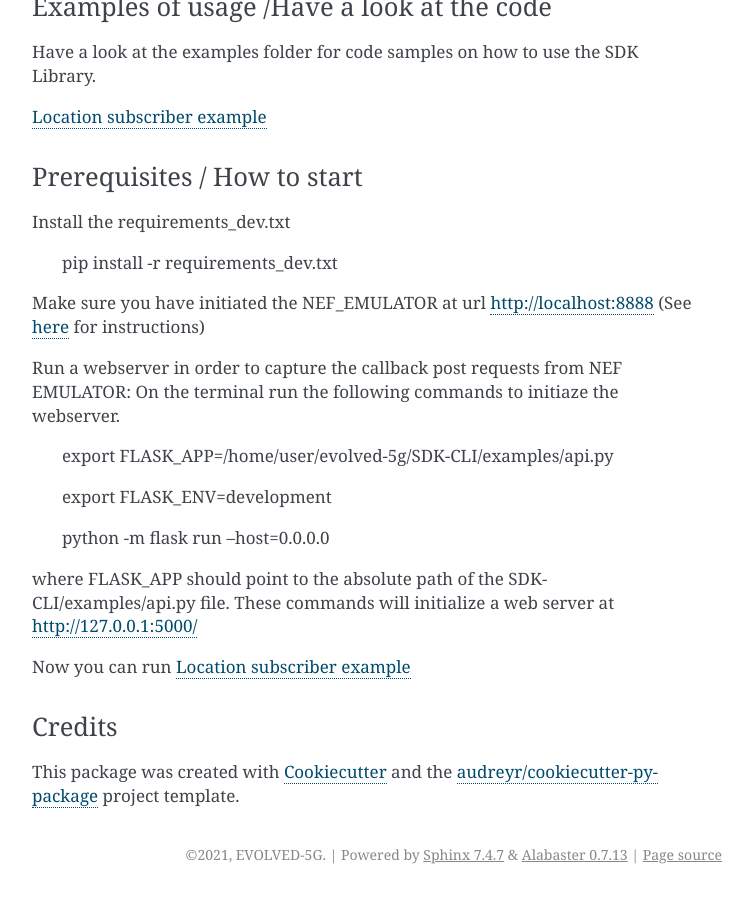
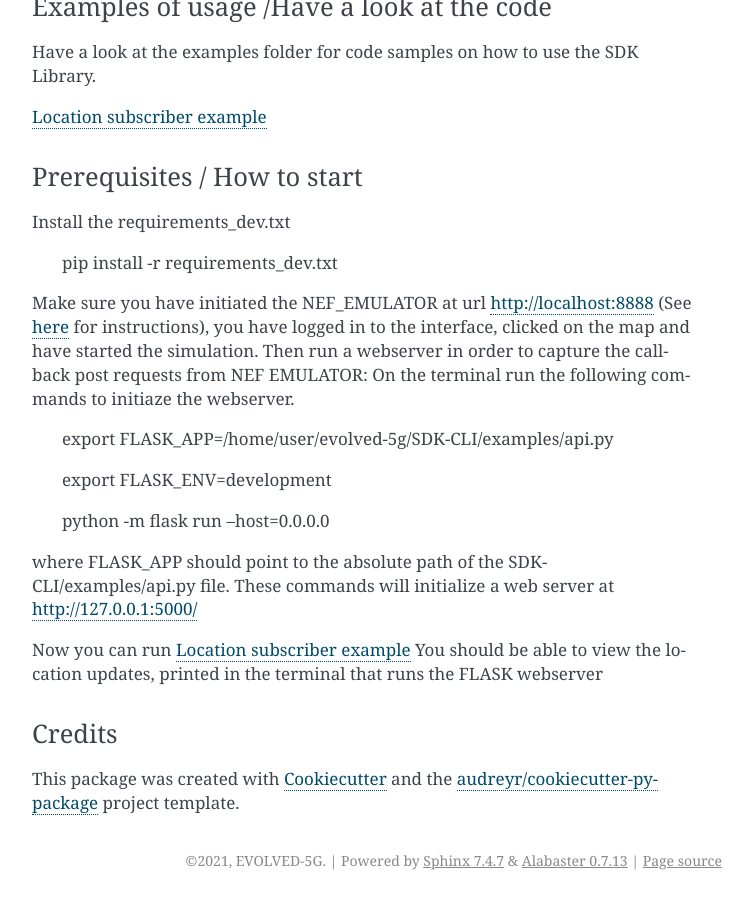
Before and after one commit to EVOLVED-5G/SDK-CLI, a Sphinx documentation site: the page built from docs/readme.rst, in a window 1280 px wide and 900 px high, scrolled down 1800 px. Shown: the whole window, without its empty margins (388-1141 px from the left). Built offline with Sphinx 7.4.7, drawn with Linux system fonts in a browser that asks for light colours; pages that are not in the unit, such as notebooks, are missing from menus.

Commit message:
update documentation,add some details about the NEF #7

```diff
--- a/README.rst
+++ b/README.rst
@@ -125,9 +125,9 @@ Install the requirements_dev.txt
 
     pip install -r requirements_dev.txt
 
-Make sure you have initiated the NEF_EMULATOR at url http://localhost:8888 (See  `here <https://github.com/EVOLVED-5G/NEF_emulator>`_  for instructions)
-
-Run a webserver in order to capture the callback post requests from NEF EMULATOR: On the terminal run the following commands to initiaze the webserver.
+Make sure you have initiated the NEF_EMULATOR at url http://localhost:8888 (See  `here <https://github.com/EVOLVED-5G/NEF_emulator>`_  for instructions),
+you have logged in to the interface, clicked on the map and have started the simulation.
+Then run a webserver in order to capture the callback post requests from NEF EMULATOR: On the terminal run the following commands to initiaze the webserver.
 
 
     export FLASK_APP=/home/user/evolved-5g/SDK-CLI/examples/api.py
@@ -140,7 +140,7 @@ where FLASK_APP should point to the absolute path of the SDK-CLI/examples/api.py
 These commands will initialize a web server at http://127.0.0.1:5000/
 
 Now you can run `Location subscriber example <https://github.com/EVOLVED-5G/SDK-CLI/blob/libraries/examples/location_subscriber_examples.py>`_
-
+You should be able to view the location updates, printed in the terminal that runs the FLASK webserver
 
 Credits
 -------
--- a/docs/libraries.rst
+++ b/docs/libraries.rst
@@ -18,9 +18,10 @@ Install the requirements_dev.txt
 
     pip install -r requirements_dev.txt
 
-Make sure you have initiated the NEF_EMULATOR at url http://localhost:8888 (See  `here <https://github.com/EVOLVED-5G/NEF_emulator>`_  for instructions)
+Make sure you have initiated the NEF_EMULATOR at url http://localhost:8888 (See  `here <https://github.com/EVOLVED-5G/NEF_emulator>`_  for instructions),
+you have logged in to the interface, clicked on the map and have started the simulation.
 
-Run a webserver in order to capture the callback post requests from NEF EMULATOR: On the terminal run the following commands to initiaze the webserver.
+Then run a webserver in order to capture the callback post requests from NEF EMULATOR: On the terminal run the following commands to initialize the webserver.
 
 
     export FLASK_APP=/home/user/evolved-5g/SDK-CLI/examples/api.py
@@ -33,3 +34,4 @@ where FLASK_APP should point to the absolute path of the SDK-CLI/examples/api.py
 These commands will initialize a web server at http://127.0.0.1:5000/
 
 Now you can run `Location subscriber example <https://github.com/EVOLVED-5G/SDK-CLI/blob/libraries/examples/location_subscriber_examples.py>`_
+You should be able to view the location updates, printed in the terminal that runs the FLASK webserver
```
